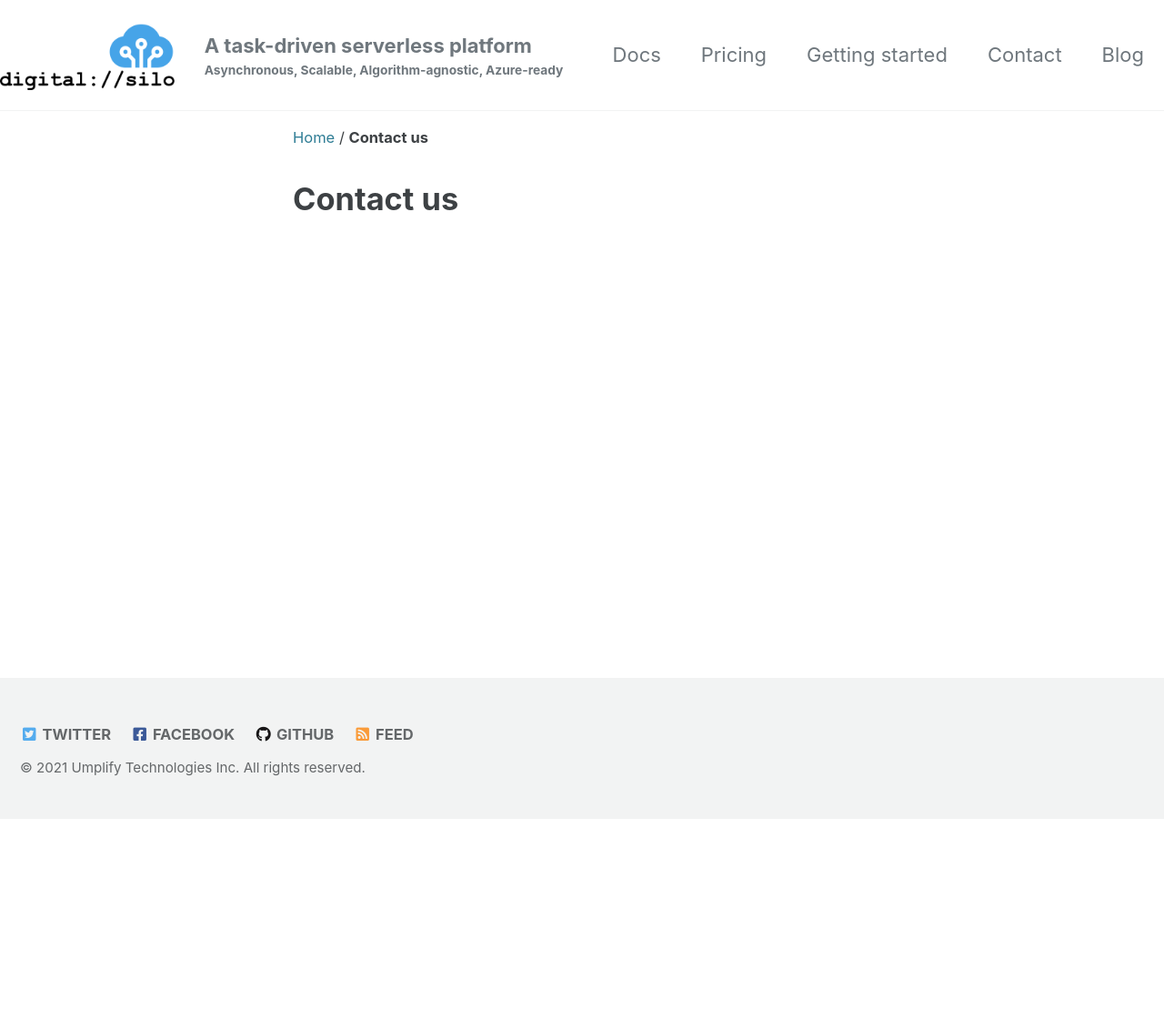
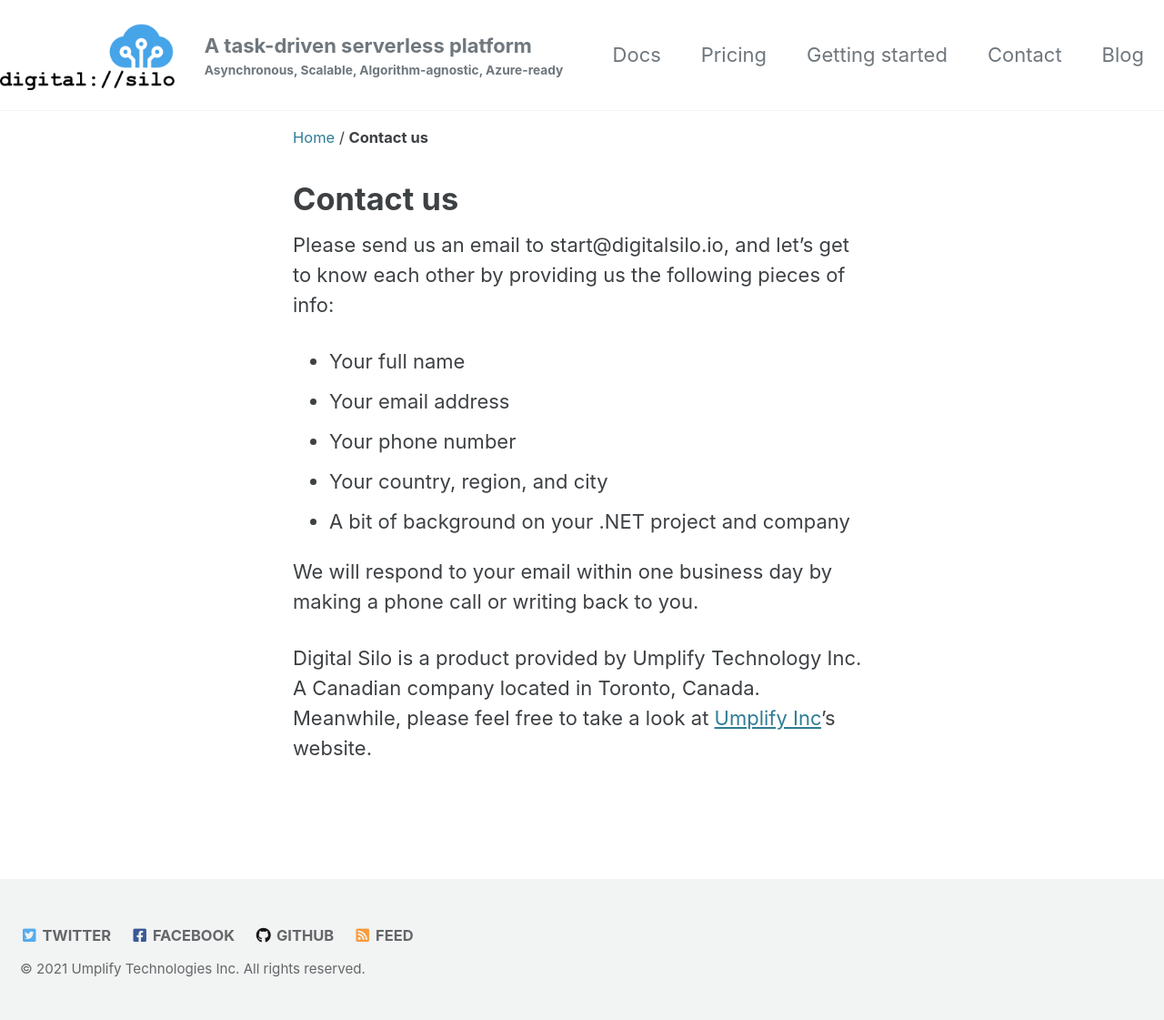
Before and after one commit to DigitalSilo/digitalsilo.github.io, a Jekyll site: the page built from _pages/contact.md, in a window 1280 px wide. Shown: the whole page at 91% size. Built offline with Jekyll 4.4.1, drawn with Linux system fonts in a browser that asks for light colours; cached includes are drawn as plain includes; before the commit the page ends 900 px from its top, so only the background shows below that.

Commit message:
Updated contact page #4

```diff
--- a/_pages/contact.md
+++ b/_pages/contact.md
@@ -4,3 +4,15 @@
 permalink: /contact/
 layout: single
 ---
+
+Please send us an email to start@digitalsilo.io, and let’s get to know each other by providing us the following pieces of info:
+
+* Your full name
+* Your email address
+* Your phone number
+* Your country, region, and city
+* A bit of background on your .NET project and company
+
+We will respond to your email within one business day by making a phone call or writing back to you.
+
+Digital Silo is a product provided by Umplify Technology Inc. A Canadian company located in Toronto, Canada. Meanwhile, please feel free to take a look at [Umplify Inc](https://umplify.com)’s website.
```
